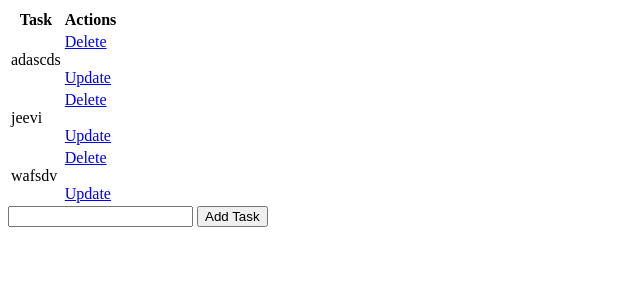
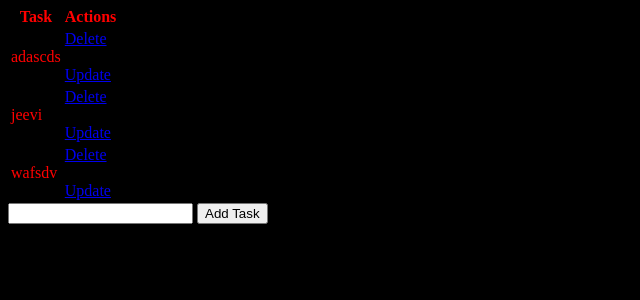
Before and after one commit to vigu184/lfask, a Flask app: page / in a window 1280 px wide. Shown: the top 300 px of the page, without its empty margins (0-640 px from the left). Run offline with Flask 2, Linux system fonts and the light colour scheme; data comes from the database, SQL or seed files in the repository.

Commit message:
CSS added

```diff
--- /dev/null
+++ b/static/style.css
@@ -0,0 +1,8 @@
+body{
+    background:black;
+    color:red;
+    margin-top: 5px;
+}
+.button{
+    color:green;
+}
--- a/templates/base.html
+++ b/templates/base.html
@@ -3,6 +3,8 @@
   <head>
     <meta charset="UTF-8" />
     <meta name="viewport" content="width=device-width, initial-scale=1,0" />
+    <link rel="stylesheet" type="text/css" href="{{url_for('static', filename='style.css')}}">
+
     {% block head %} {% endblock %}
   </head>
   <body>
```
